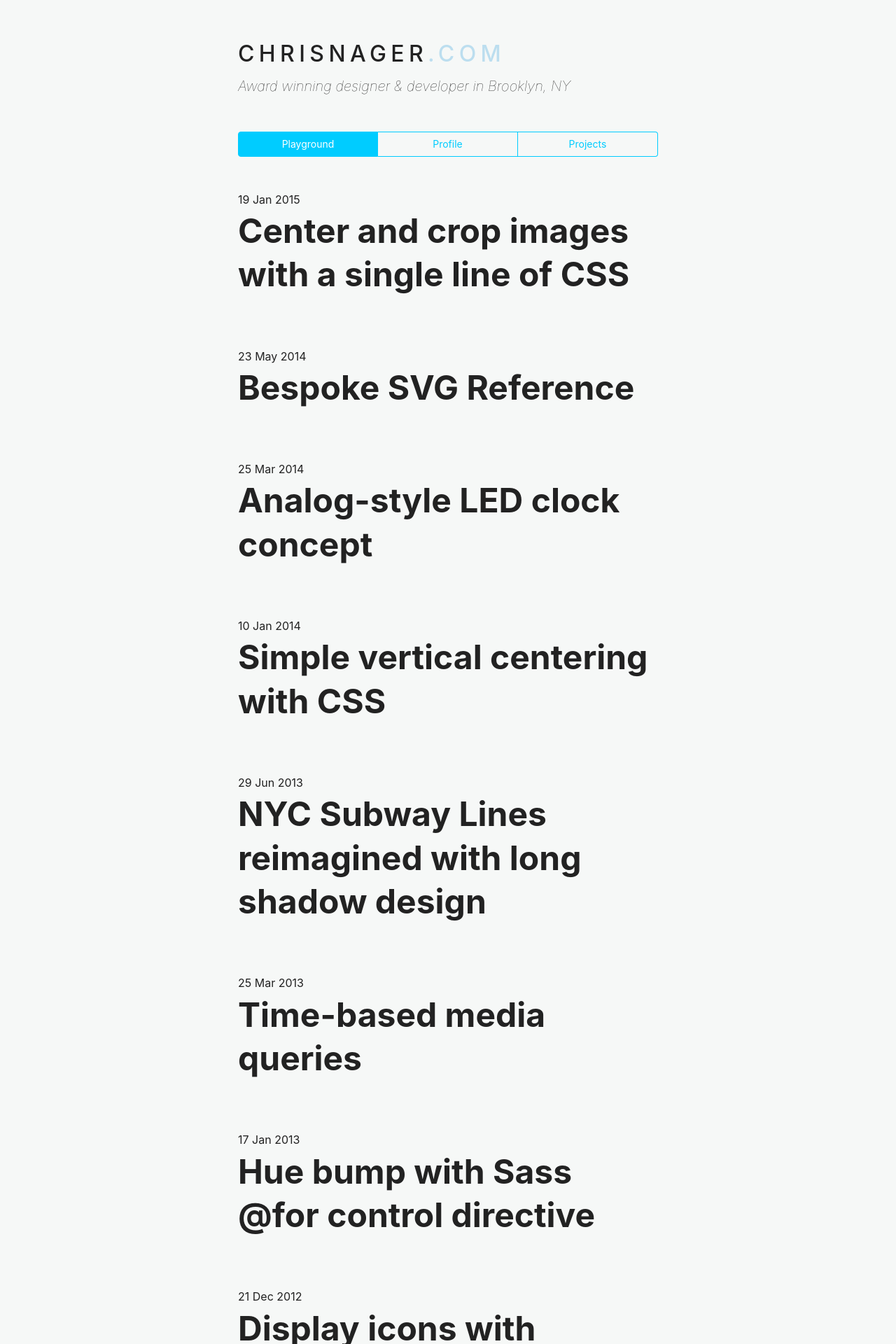
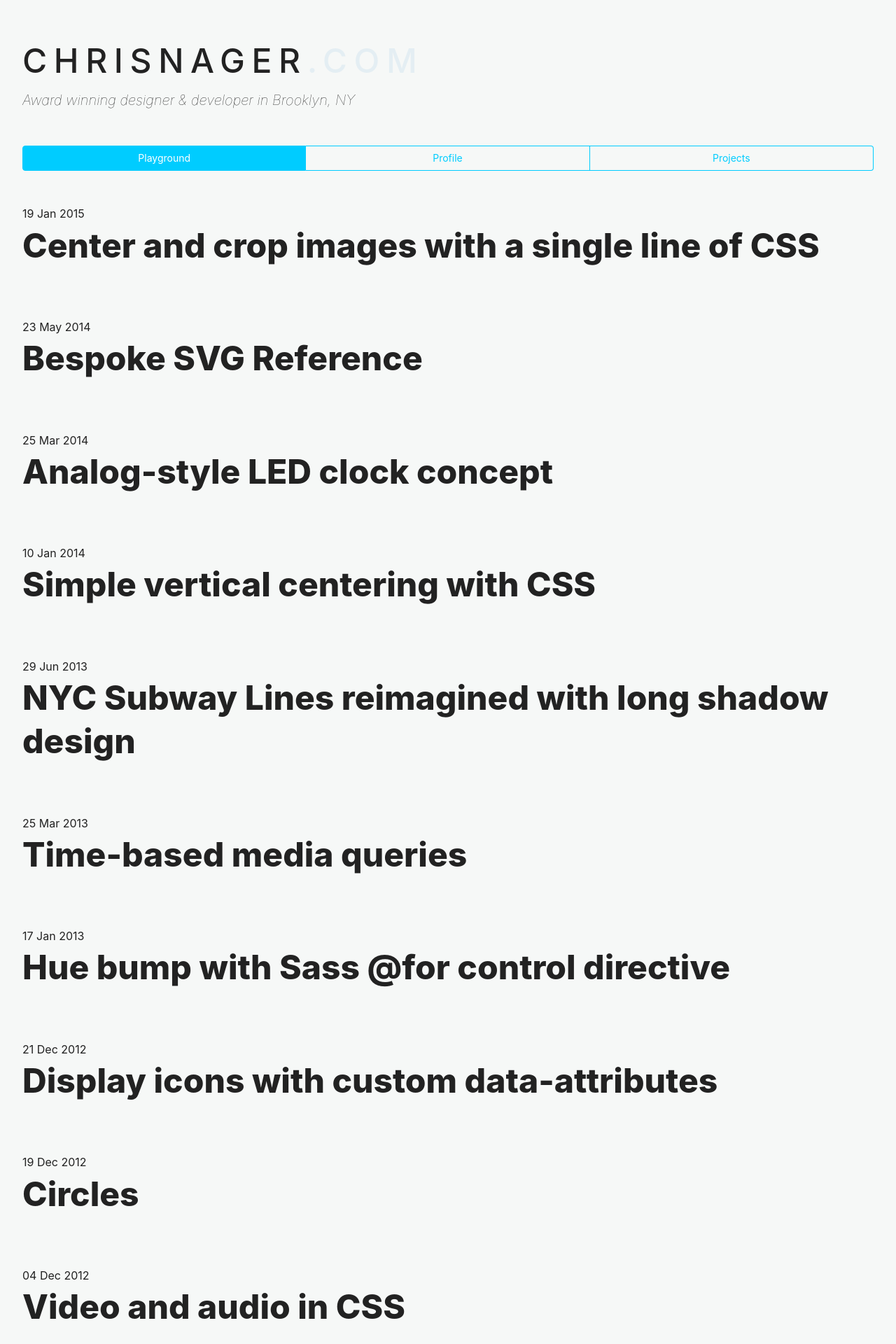
Before and after one commit to chrisnager/chrisnager.github.io, a Jekyll site: the page built from index.html, in a window 1280 px wide. Shown: the top 1920 px of the page at 70% size. Built offline with Jekyll 4.4.1, drawn with Linux system fonts in a browser that asks for light colours; nearby versions of some CDN libraries; library files that are not in the unit come from our copies.

Commit message:
Update styles

```diff
--- a/_layouts/default.html
+++ b/_layouts/default.html
@@ -44,7 +44,7 @@
     <body>
         <div class="site">
             <header class="header">
-                <h1 class="logo"><a href="/">chrisnager<span class="logo__alt">.com</span></a></h1>
+                <h1 class="logo"><a href="/">ChrisNager<span class="logo__alt">.com</span></a></h1>
                 <h2 class="tagline">Award winning designer &amp; developer in Brooklyn, NY</h2>
                 <ul class="nav">
                     <li class="nav__playground"><a href="/">Playground</a></li><!--
--- a/css/chrisnager.css
+++ b/css/chrisnager.css
@@ -90,10 +90,10 @@
    ========================================================================== */
 
 .site {
-    max-width: 39.5rem;
+    max-width: 80rem;
     margin-right: auto;
     margin-left: auto;
-    padding: 3.5rem 1rem 1rem;
+    padding: 3.5rem 2rem 1rem;
 }
 
 
@@ -109,7 +109,7 @@
     margin-top: 0;
     margin-bottom: 0.5rem;
     font-weight: 500;
-    font-size: 2rem;
+    font-size: 3rem;
     font-family: Futura, -apple-system, BlinkMacSystemFont, sans-serif;
     line-height: 1.3;
     letter-spacing: 0.2em;
@@ -132,7 +132,7 @@
 }
 
 .logo__alt {
-    color: #bcdeef;
+    color: #e4eef3;
 }
 
 
@@ -211,6 +211,7 @@
 .post__title,
 .project__title {
     margin-top: 0;
+    font-weight: 800;
 }
 
 .project__title {
```
